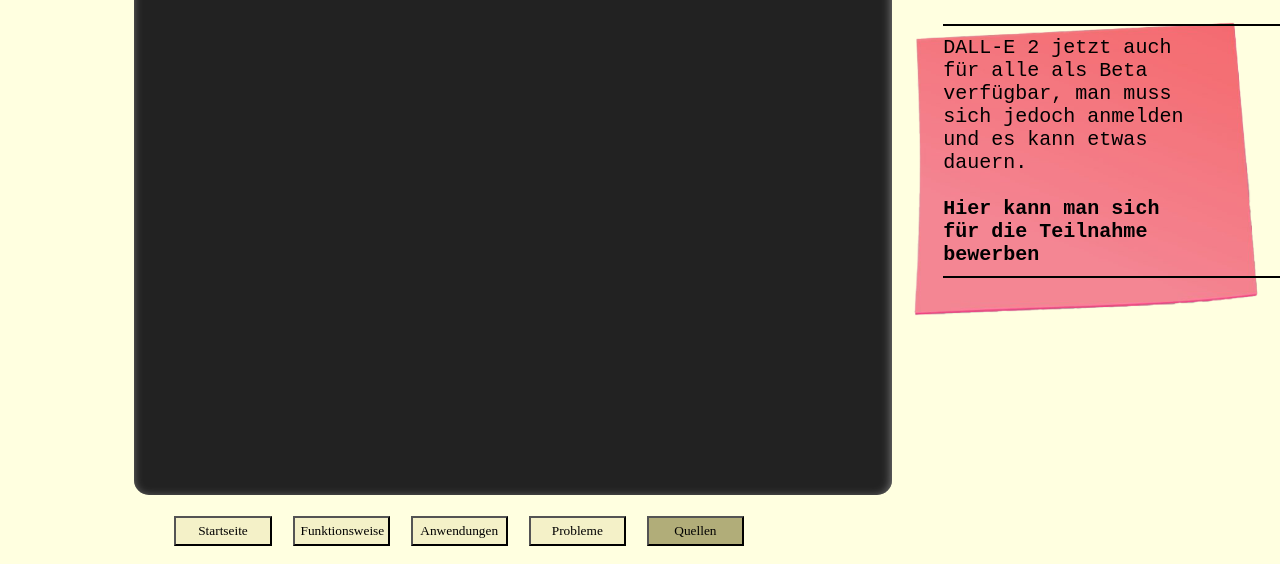
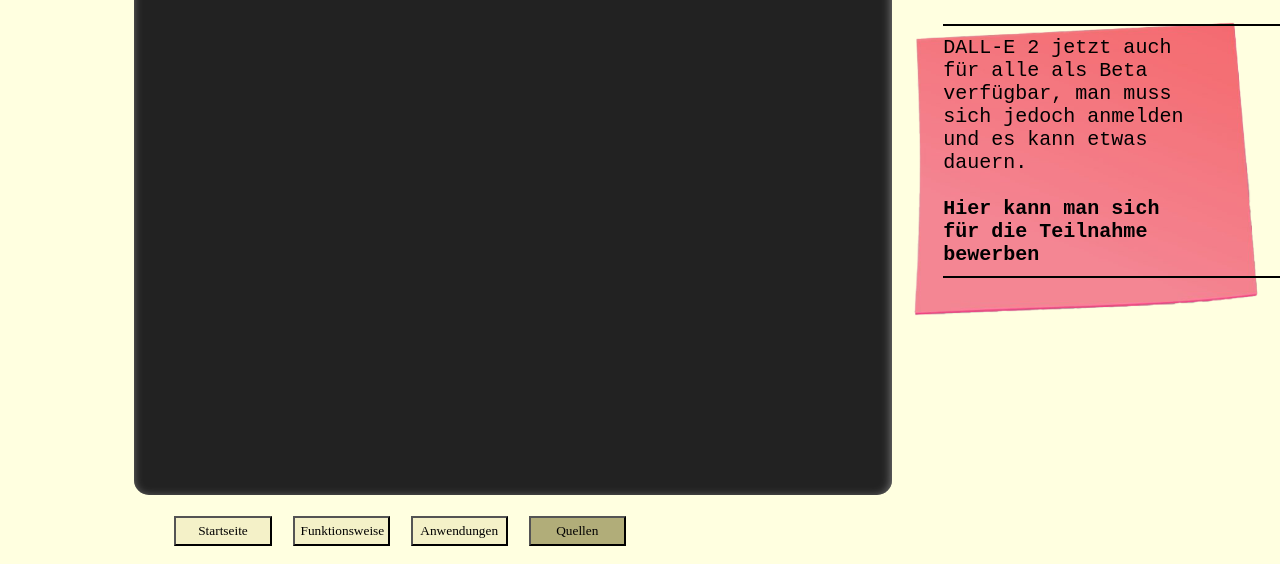
Before and after one commit to KonsRecht/BHWiki, a plain HTML site: page quellen.html in a window 1280 px wide. Shown: the part 273-837 px from the top of the page. Drawn offline with Linux system fonts and the light colour scheme.

Commit message:
Removed Probleme link

```diff
--- a/quellen.html
+++ b/quellen.html
@@ -34,7 +34,6 @@
                 <li><button onclick="window.location.href = 'index.html';">Startseite</button></li>
                 <li><button onclick="window.location.href = 'funktion.html';">Funktionsweise</button></li>
 				  <li><button onclick="window.location.href = 'anwendungen.html';">Anwendungen</button></li>
-				<li><button onclick="window.location.href = 'probleme.html';">Probleme</button></li>
 				<li><button style="background-color: #b1ad79;" onclick="window.location.href = 'quellen.html';">Quellen</button></li>
                 </ul>
         </div>
```
